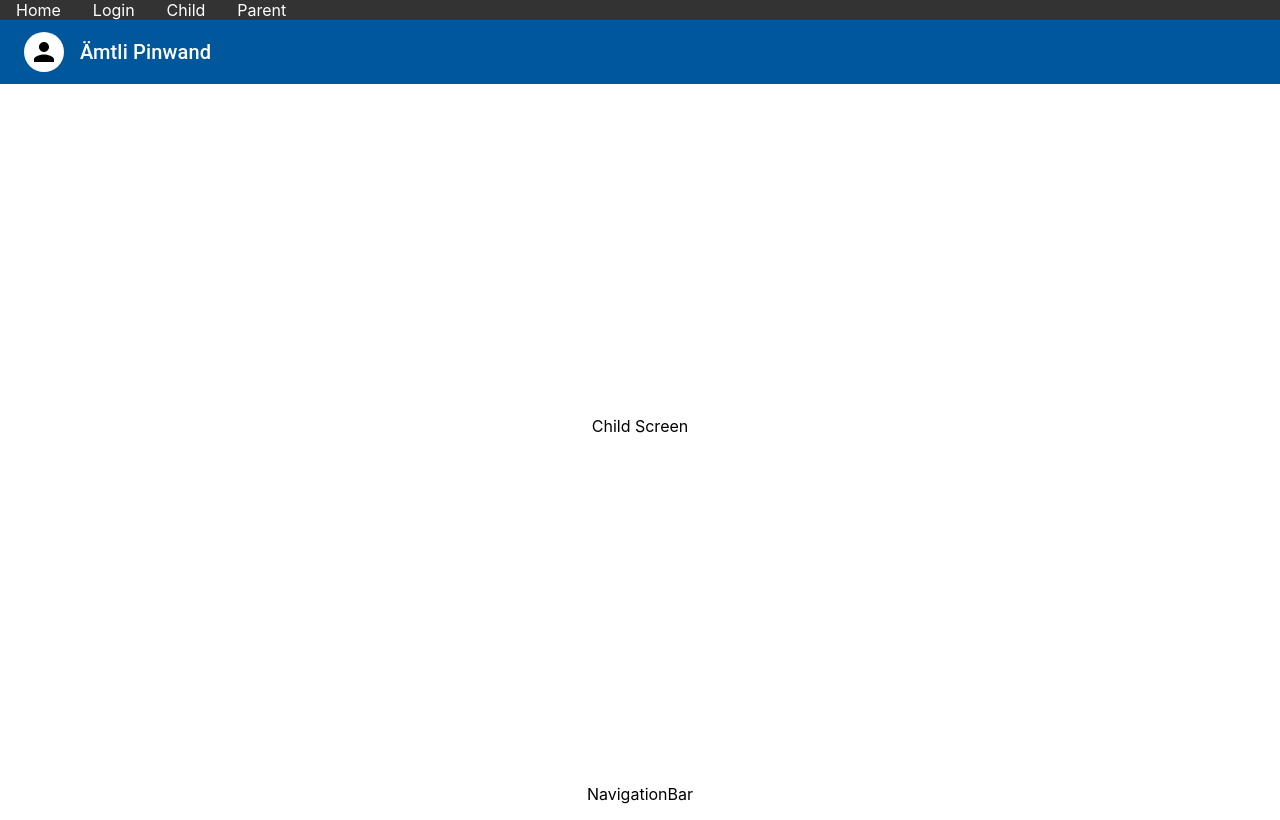
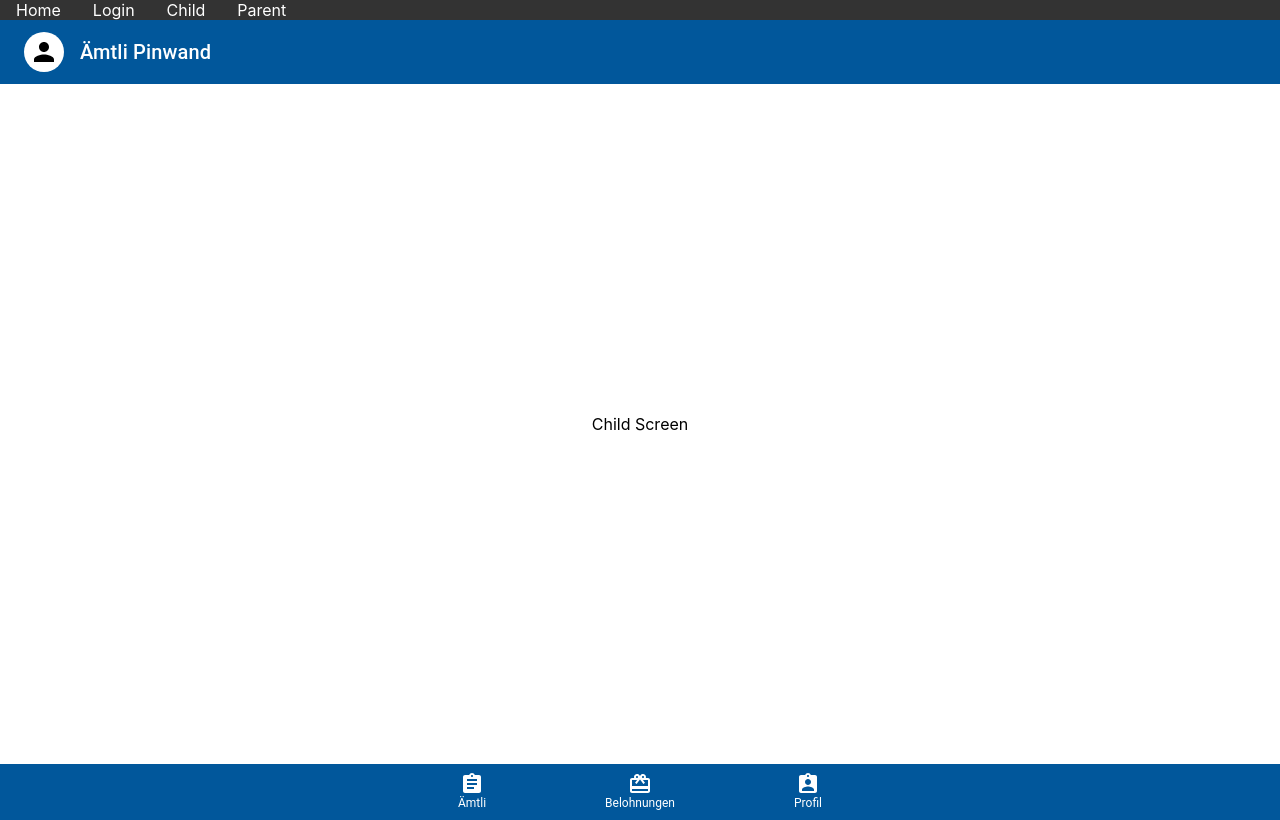
Before and after one commit to schenkjan/MarbleCollector, a React (Create React App) app in the folder client/: page /child in a window 1280 px wide. Built offline with nearby package versions, Linux system fonts and the light colour scheme.

Commit message:
First implementation of NavigationBar.

```diff
--- a/client/package.json
+++ b/client/package.json
@@ -4,6 +4,7 @@
   "private": true,
   "dependencies": {
     "@material-ui/core": "^4.11.3",
+    "@material-ui/icons": "^4.11.2",
     "@microsoft/signalr": "^5.0.3",
     "@testing-library/jest-dom": "^5.11.9",
     "@testing-library/react": "^11.2.5",
--- a/client/src/shell/NavigationBar.tsx
+++ b/client/src/shell/NavigationBar.tsx
@@ -1,3 +1,30 @@
+import { BottomNavigation, BottomNavigationAction, makeStyles } from "@material-ui/core";
+import AssignmentIcon from '@material-ui/icons/Assignment';
+import AssignmentIndIcon from '@material-ui/icons/AssignmentInd';
+//import MonetizationOnIcon from '@material-ui/icons/MonetizationOn'; // TODO js (25.02.2021): Alternative icon for rewards.
+import RedeemIcon from '@material-ui/icons/Redeem';
+
+const useStyles = makeStyles({
+    navigation: {
+        backgroundColor: "#01579b", // TODO js (25.02.2021): Move color selection to theme?
+        color: "#fff", // TODO js (25.02.2021): Move color selection to theme?
+    },
+    action: {
+        color: "#fff", // TODO js (25.02.2021): Move color selection to theme?
+    },
+    icon: {
+        color: "#fff", // TODO js (25.02.2021): Move color selection to theme?
+    }
+});
+
 export function NavigationBar() {
-    return <p>NavigationBar</p>
+    const classes = useStyles();
+
+    return (
+        <BottomNavigation className={classes.navigation} showLabels>
+            <BottomNavigationAction className={classes.action} label="Ämtli" icon={<AssignmentIcon className={classes.icon} />} />
+            <BottomNavigationAction className={classes.action} label="Belohnungen" icon={<RedeemIcon className={classes.icon} />} />
+            <BottomNavigationAction className={classes.action} label="Profil" icon={<AssignmentIndIcon className={classes.icon} />} />
+        </BottomNavigation>
+    );
 }
```
Also changed, not shown: 2 other files (tests, documents, lock files or other folders).
